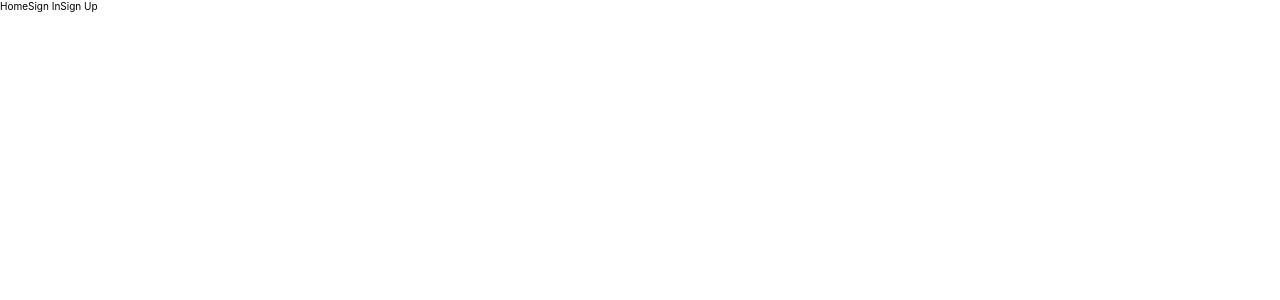
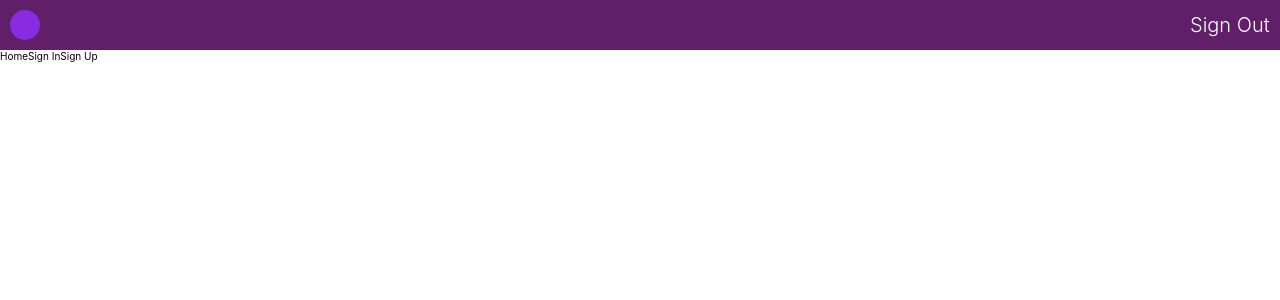
Before and after one commit to hritickjaiswal22/slack-clone, a Next.js app: page / in a window 1280 px wide. Shown: the top 300 px of the page. Built offline with nearby package versions, Linux system fonts and the light colour scheme.

Commit message:
Added SignOut Functionality

```diff
--- /dev/null
+++ b/components/Header.js
@@ -0,0 +1,32 @@
+import React from "react";
+import { getAuth, signOut } from "firebase/auth";
+import { useDispatch, useSelector } from "react-redux";
+
+import { saveUser, saveUserName } from "../slices/userSlice";
+import styles from "./Header.module.scss";
+
+function Header() {
+  const auth = getAuth();
+  const dispatch = useDispatch();
+  const userName = useSelector((state) => state.authState.userName);
+
+  const signOutHandler = () => {
+    signOut(auth).then(() => {
+      dispatch(saveUserName(null));
+      dispatch(saveUser(null));
+    });
+  };
+
+  return (
+    <header className={styles.header}>
+      <div className={styles.userAvatar}>
+        {userName !== null ? userName[0] : ""}
+      </div>
+      <h1 onClick={signOutHandler} className={styles.signOutText}>
+        Sign Out
+      </h1>
+    </header>
+  );
+}
+
+export default Header;
--- /dev/null
+++ b/components/Header.module.scss
@@ -0,0 +1,32 @@
+@import "../Helper/colors.module.scss";
+@import "../Helper/mixins.module.scss";
+
+.header {
+  background-color: $purple;
+  padding: 1rem;
+  display: flex;
+  justify-content: space-between;
+  align-items: center;
+  color: $white;
+}
+
+.userAvatar {
+  width: 3rem;
+  height: 3rem;
+  border-radius: 50%;
+  background-color: blueviolet;
+  @include flexCenter();
+  font-size: 2rem;
+  margin-right: 1rem;
+}
+
+.signOutText {
+  font-weight: 300;
+  cursor: pointer;
+  width: 8rem;
+  margin-left: 1rem;
+
+  &:hover {
+    font-weight: 500;
+  }
+}
--- a/pages/index.js
+++ b/pages/index.js
@@ -1,13 +1,17 @@
 import Link from "next/link";
+import { useSelector } from "react-redux";
 
+import Header from "../components/Header";
 import styles from "../styles/Home.module.css";
 
 export default function Home() {
+  console.log(useSelector((state) => state.authState));
   return (
-    <div>
+    <main>
+      <Header />
       Home
       <Link href="/signin">Sign In</Link>
       <Link href="/signup">Sign Up</Link>
-    </div>
+    </main>
   );
 }
```
Also changed, not shown: components/Form.js (+17 -3 lines), components/Form.module.scss (+16 -0 lines), pages/signin.js (+0 -7 lines), pages/signup.js (+0 -7 lines), utilities/signin.js (added, +14 -0 lines).
